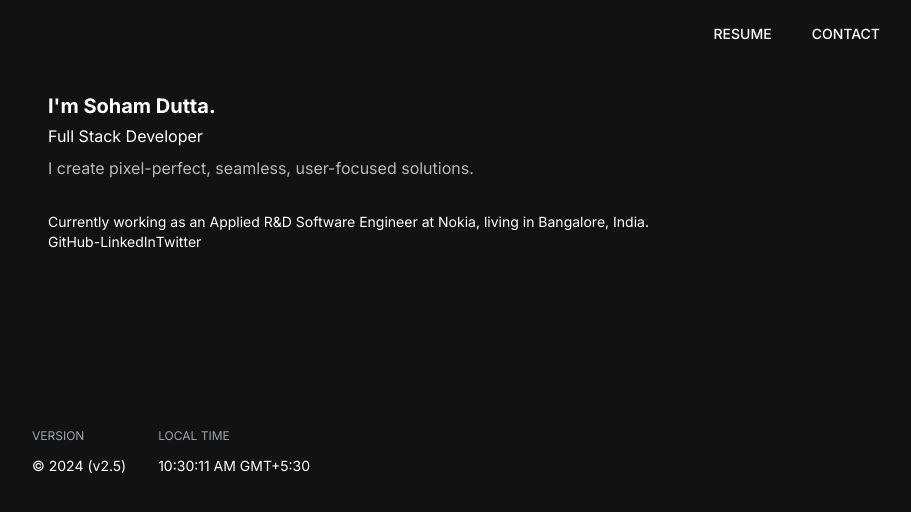
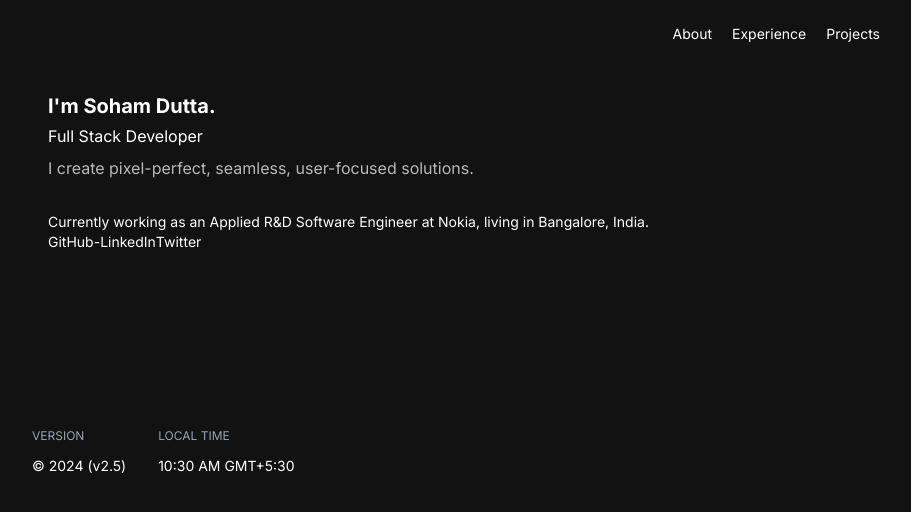
Before and after one commit to shm-dtt/portfolio-v2, a Next.js app: page / in a window 1280 px wide. Shown: the top 512 px of the page, without its empty margins (184-1095 px from the left). Built offline with nearby package versions, Linux system fonts and the light colour scheme.

Commit message:
folder restructing, UI changes

```diff
--- /dev/null
+++ b/app/experience/page.tsx
@@ -0,0 +1,5 @@
+const Exp: React.FC = () => {
+  return <div>HIIIIIIIIIIIIIIIIIIIIIIIIiii</div>;
+};
+
+export default Exp;
--- a/app/layout.tsx
+++ b/app/layout.tsx
@@ -2,6 +2,11 @@ import type { Metadata } from "next";
 import "./globals.css";
 import { Analytics } from "@vercel/analytics/react";
 import { SpeedInsights } from "@vercel/speed-insights/next";
+
+import { Inter } from "next/font/google";
+import Header from "@/components/Header/Header";
+import Footer from "@/components/Footer/Footer";
+const inter = Inter({ subsets: ["latin"] });
 
 export const metadata: Metadata = {
   title: "Soham Dutta - Full Stack Developer",
@@ -34,8 +39,10 @@ export default function RootLayout({
 }>) {
   return (
     <html lang="en">
-      <body>
+      <body className={`${inter.className} p-2 mx-auto max-w-4xl`}>
+        <Header />
         {children}
+        <Footer />
         <Analytics />
         <SpeedInsights />
       </body>
--- a/app/page.tsx
+++ b/app/page.tsx
@@ -1,26 +1,35 @@
-"use client"
-import dynamic from "next/dynamic";
-
-// Dynamic imports to reduce initial bundle size
-const Footer = dynamic(() => import("@/components/Footer/Footer"));
-const Header = dynamic(() => import("@/components/Header/Header"));
-const LandingPage = dynamic(
-  () => import("@/components/LandingPage/LandingPage")
-);
-const Experience = dynamic(() => import("@/components/Experience/Experience"));
-const Projects = dynamic(() => import("@/components/Projects/Projects"));
-const SpotifyStatus = dynamic(
-  () => import("@/components/SpotifyStatus/SpotifyStatus")
-);
-import { Inter } from "next/font/google";
-const inter = Inter({ subsets: ["latin"] });
+"use client";
+import { Data } from "@/utils/data/Data";
+import Link from "next/link";
 
 export default function Home() {
   return (
-    <div className={`${inter.className} p-2 mx-auto max-w-4xl`}>
-      <Header />
-      <LandingPage />
-      <Footer />
+    <div>
+      <div className=" flex flex-col mb-32">
+        <div className="flex flex-col z-1 text-white p-8">
+          <div className="text-xl font-bold">
+            I&apos;m {Data.firstName} {Data.lastName}.
+          </div>
+          <div className="mt-1">Full Stack Developer</div>
+          <div className="opacity-70 mt-2">{Data.intro}</div>
+          <div className="text-sm mt-8">
+            Currently working as an {Data.position} at {Data.currentCompany},
+            living in {Data.location}, {Data.country}.
+          </div>
+          <div className="flex text-sm">
+            <Link href={Data.github} target="_blank">
+              GitHub
+            </Link>
+            -
+            <Link href={Data.linkedin} target="_blank">
+              LinkedIn
+            </Link>
+            <Link href={Data.twitter} target="_blank">
+              Twitter
+            </Link>
+          </div>
+        </div>
+      </div>
     </div>
   );
 }
--- a/components/Experience/Experience.tsx
+++ b/components/Experience/Experience.tsx
@@ -5,9 +5,7 @@ import Card from "./Card";
 const Experience: React.FC = () => {
   return (
     <div className="flex flex-col items-center justify-center text-white mx-4 mb-32">
-      <p className="lg:text-4xl text-3xl font-bold">
-        Experiences
-      </p>
+      <p className="lg:text-4xl text-3xl font-bold">Experiences</p>
       <br />
       <div>
         {experience.map((exp, i) => (
--- a/components/Footer/Footer.tsx
+++ b/components/Footer/Footer.tsx
@@ -8,7 +8,7 @@ const Footer: React.FC = () => {
     hour12: true,
     hour: "numeric",
     minute: "numeric",
-    second: "numeric",
+    // second: "numeric",
   };
 
   // Calculate initial time immediately
@@ -21,7 +21,7 @@ const Footer: React.FC = () => {
       setTime(new Date().toLocaleTimeString("en-US", timeOptions));
     };
 
-    const intervalId = setInterval(updateTime, 1000); // Update every 10 seconds
+    const intervalId = setInterval(updateTime, 15000); // Update every 10 seconds
     return () => clearInterval(intervalId); // Cleanup on unmount
   }, []);
 
@@ -31,7 +31,9 @@ const Footer: React.FC = () => {
         <div className="flex text-sm gap-8">
           <p className="flex flex-col gap-3">
             <span className="text-gray-400 text-xs uppercase">Version</span>
-            <span>© {Data.year} ({Data.version})</span>
+            <span>
+              © {Data.year} ({Data.version})
+            </span>
           </p>
           <p className="flex flex-col gap-3">
             <span className="text-gray-400 text-xs uppercase">Local Time</span>
--- a/components/Header/Header.tsx
+++ b/components/Header/Header.tsx
@@ -1,22 +1,20 @@
+"use client";
 import HoverButton from "@/components/HoverButton/HoverButton";
-import { Data } from "@/utils/data/Data";
 import Link from "next/link";
 
 const Header: React.FC = () => {
   return (
     <>
-      <div
-        className="p-4 flex justify-end items-end text-white lg:text-sm text-xs"
-      >
-        <p className=" flex uppercase lg:gap-10 gap-5 font-medium">
-          <Link
-            href="https://drive.google.com/file/d/1-1-9ht1R1086T9KF3m0Ooy4swHL-NFPv/view"
-            target="_blank"
-          >
-            <HoverButton text="Resume" />
+      <div className="p-4 flex justify-end items-end text-white text-sm">
+        <p className=" flex gap-5">
+          <Link href="/">
+            <HoverButton text="About" />
           </Link>
-          <Link href={`mailto:${Data.email}`} target="_blank">
-            <HoverButton text="Contact" />
+          <Link href="/experience">
+            <HoverButton text="Experience" />
+          </Link>
+          <Link href="/projects">
+            <HoverButton text="Projects" />
           </Link>
         </p>
       </div>
--- a/components/HoverButton/HoverButton.tsx
+++ b/components/HoverButton/HoverButton.tsx
@@ -1,8 +1,21 @@
 import React from "react";
 
-const HoverButton = ({ text }: { text: string }) => {
+interface HoverButtonProps {
+  text: string;
+  onClick?: () => void;
+}
+
+const HoverButton: React.FC<HoverButtonProps> = ({ text, onClick }) => {
+  const handleClick = (e: React.MouseEvent) => {
+    e.stopPropagation();
+    onClick && onClick();
+  };
+
   return (
-    <span className="group w-fit h-fit flex flex-col relative overflow-hidden">
+    <span
+      className="group w-fit h-fit flex flex-col relative overflow-hidden cursor-pointer"
+      onClick={handleClick}
+    >
       {/* Sliding Text Effect */}
       <span className="transition-all duration-500 translate-y-0 group-hover:-translate-y-10">
         {text}
--- a/components/LandingPage/LandingPage.tsx
+++ /dev/null
@@ -1,39 +0,0 @@
-import { Data } from "@/utils/data/Data";
-import Link from "next/link";
-
-const LandingPage: React.FC = () => {
-  return (
-    <div
-      className=" flex flex-col mb-32"
-    >
-      <div className="flex flex-col z-1 text-white p-8">
-        <div className="text-xl font-bold">
-          I&apos;m {Data.firstName} {Data.lastName}.
-        </div>
-        <div className="mt-1">
-          Full Stack Developer
-        </div>
-        <div className="opacity-70 mt-2">
-          {Data.intro}
-        </div>
-        <div className="text-sm mt-8">
-          Currently working as an {Data.position} at {Data.currentCompany}, living in {Data.location}, {Data.country}.
-        </div>
-        <div className="flex text-sm">
-            <Link href={Data.github} target="_blank">
-              GitHub
-            </Link>
-            -
-            <Link href={Data.linkedin} target="_blank">
-              LinkedIn
-            </Link>
-            <Link href={Data.twitter} target="_blank">
-              Twitter
-            </Link>
-        </div>
-      </div>
-    </div>
-  );
-};
-
-export default LandingPage;
--- a/components/Projects/Projects.tsx
+++ b/components/Projects/Projects.tsx
@@ -12,9 +12,7 @@ const Projects: React.FC = () => {
   return (
     <div className="flex flex-col mb-24">
       <div className="text-white text-center">
-        <p className="lg:text-4xl text-3xl font-bold">
-          Projects
-        </p>
+        <p className="lg:text-4xl text-3xl font-bold">Projects</p>
       </div>
       <div className="mx-4 mb-32 mt-16">
         <div className="text-neutral-300 flex justify-between items-center uppercase text-xs mb-4">
--- a/components/Testimonials/Card.tsx
+++ b/components/Testimonials/Card.tsx
@@ -1,4 +1,3 @@
-
 interface CardProps {
   name: string;
   role: string;
@@ -14,9 +13,7 @@ const Card: React.FC<CardProps> = ({ name, role, statement, color, i }) => {
         className=" flex flex-col items-left justify-center relative w-screen h-3/5 rounded-lg p-12 pb-4 origin-top gap-8 "
         style={{ backgroundColor: color, top: `calc(-5vh + ${i * 60}px)` }}
       >
-        <p className="lg:text-lg text-md lg:w-1/2">
-          &quot;{statement}&quot;
-        </p>
+        <p className="lg:text-lg text-md lg:w-1/2">&quot;{statement}&quot;</p>
         <div>
           <h2 className="lg:text-2xl text-xl font-extrabold">{name}</h2>
           <h3 className="text-md opacity-70">{role}</h3>
```
